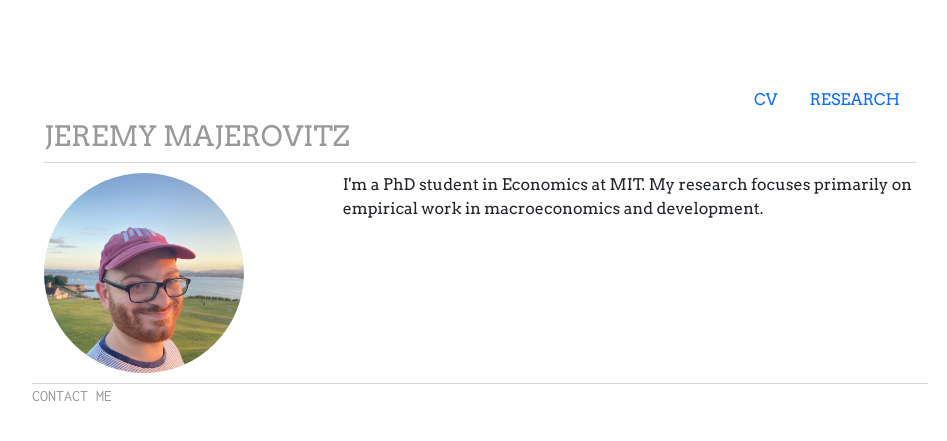
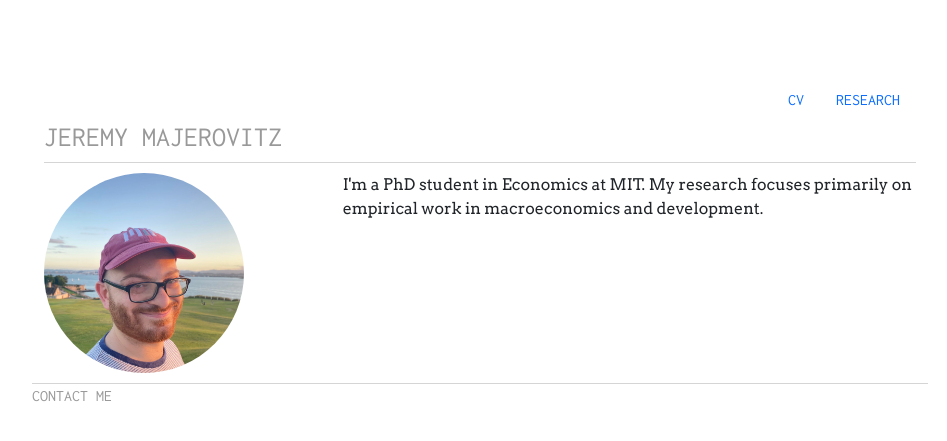
Before and after one commit to jmajic/jmajic.github.io, a Jekyll site: the page built from index.html, in a window 1280 px wide. Shown: the top 441 px of the page, without its empty margins (160-1107 px from the left). Built offline with Jekyll 4.4.1, drawn with Linux system fonts in a browser that asks for light colours.

Commit message:
Update main.css

```diff
--- a/css/main.css
+++ b/css/main.css
@@ -40,9 +40,9 @@ h1, h2, h3, h4, h5, h6, .h1, .h2, .h3, .h4, .h5, .h6 . { font-family: 'Arvo', 'G
 
 
 /* Sans-Serif Font in Header and Footer */
-.header, .footer, .header h3 { font-family: 'Inconsolata', Helvetica, sans-serif; text-transform: uppercase; font-weight: normal; }
-nav ul, footer ul { font-size: 1em; font-family: 'Inconsolata', 'Arial', 'Sans-Serif'; padding: 0px; list-style: none; font-weight: bold; }
-nav ul, footer ul { font-size: 1em; font-family: 'Inconsolata', 'Arial', 'Sans-Serif'; padding: 0px; list-style: none; font-weight: bold; }
-nav ul li, footer ul li { display: inline; margin-right: 20px; }
+.header, .footer, .header h3, .page-header, .page-header h3 { font-family: 'Inconsolata', Helvetica, sans-serif; text-transform: uppercase; font-weight: normal; }
+.nav ul, .footer ul { font-size: 1em; font-family: 'Inconsolata', 'Arial', 'Sans-Serif'; padding: 0px; list-style: none; font-weight: bold; }
+.nav ul, .footer ul { font-size: 1em; font-family: 'Inconsolata', 'Arial', 'Sans-Serif'; padding: 0px; list-style: none; font-weight: bold; }
+.nav ul li, .footer ul li { display: inline; margin-right: 20px; }
 
 .footer { border-top: 1px solid #d5d5d5; margin-top:10px;}
```
